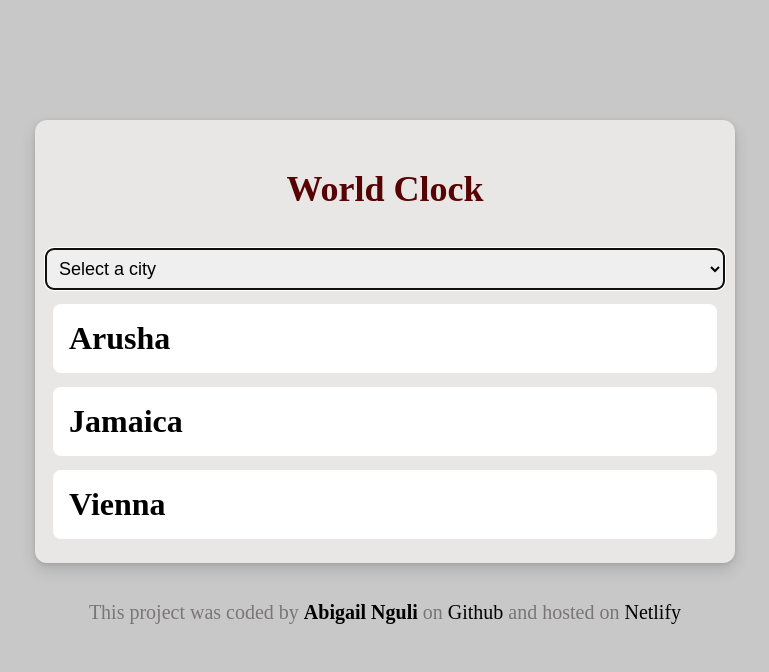
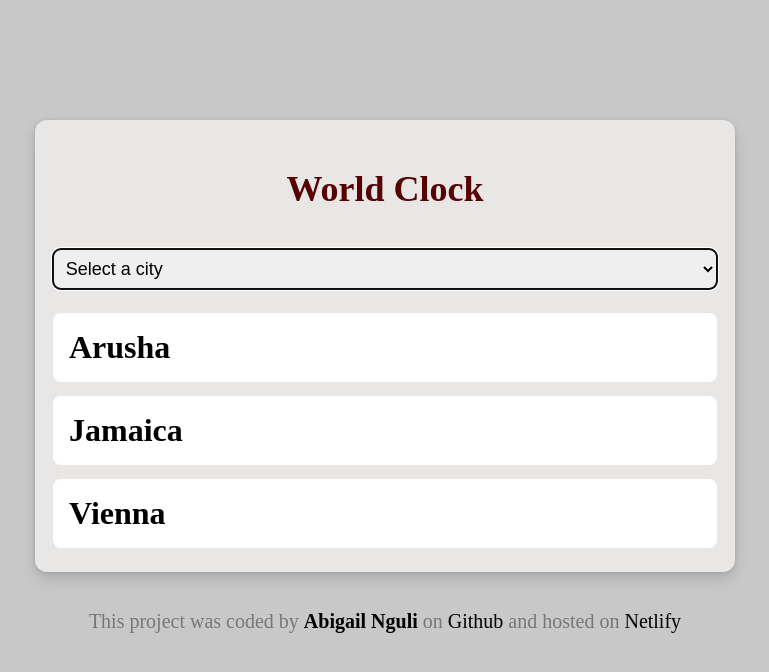
Before and after one commit to Abigail-Nguli/world-clock-nguli, a plain HTML site: page index.html in a window 1280 px wide. Shown: the whole page, without its empty margins (255-1024 px from the left). Drawn offline with nearby package versions, Linux system fonts and the light colour scheme; a script that the page names is missing.

Commit message:
Update style.css

```diff
--- a/src/style.css
+++ b/src/style.css
@@ -11,7 +11,9 @@ h1{
 
 select {
   font-size: 18px;
-  width: 100%;
+  width: 98%;
+  display: block;
+  margin: 23px auto;
   padding: 8px;
   border-radius: 8px;
   border: 2px solid black;
```
